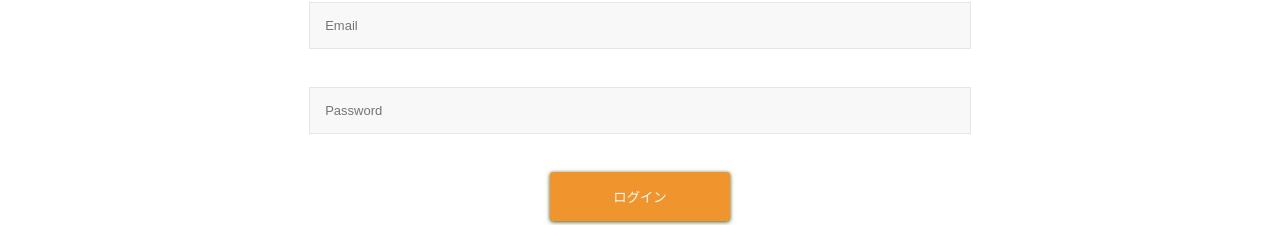
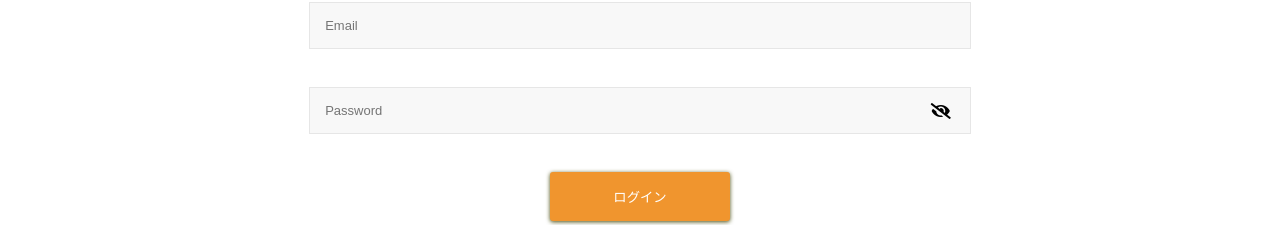
Before and after one commit to miyuhamaoka/EC-202207b, a Next.js app: page /users/login in a window 1280 px wide. Shown: the part 218-443 px from the top of the page. Built offline with nearby package versions, Linux system fonts and the light colour scheme.

Commit message:
ログイン画面に目隠しマーク追加しました

```diff
--- a/src/pages/users/login.tsx
+++ b/src/pages/users/login.tsx
@@ -1,5 +1,5 @@
 import { SyntheticEvent, useState } from 'react';
-
+import Head from 'next/head';
 import Link from 'next/link';
 // import fetch from 'unfetch';
 import { useRouter } from 'next/router';
@@ -50,8 +50,21 @@ export default function Login() {
     }
   }
 
+  const [isRevealPassword, setIsRevealPassword] = useState(false);
+
+  const togglePassword = () => {
+    setIsRevealPassword((prevState) => !prevState);
+  };
+
   return (
     <>
+    <Head>
+        <title>ログイン</title>
+        <link
+          href="https://use.fontawesome.com/releases/v5.6.1/css/all.css"
+          rel="stylesheet"
+        ></link>
+      </Head>
       <Layout />
       <div className={loginStyle.primary}>
         <form
@@ -74,12 +87,22 @@ export default function Login() {
             <div className={loginStyle.lavel}>
               <input
                 className={loginStyle.forminput}
-                type="password"
+                type={isRevealPassword ? 'text' : 'password'}
                 placeholder="Password"
                 name="pass"
                 id="password"
                 onChange={(e) => handleChange(e)}
               />
+              <div
+                onClick={togglePassword}
+                className={loginStyle.eyeBtn}
+              >
+                {isRevealPassword ? (
+                  <i className="fas fa-eye" />
+                ) : (
+                  <i className="fas fa-eye-slash" />
+                )}
+              </div>
             </div>
             <button className={loginStyle.loginbtn}>ログイン</button>
           </div>
--- a/src/pages/users/register.tsx
+++ b/src/pages/users/register.tsx
@@ -124,7 +124,7 @@ const Register = ({ users }: Users) => {
     return;
   }
 
-  // パスワード非表示設定
+  // パスワード表示/非表示設定
 
   const [isRevealPassword, setIsRevealPassword] = useState(false);
 
--- a/src/styles/login.module.css
+++ b/src/styles/login.module.css
@@ -18,6 +18,7 @@
 
 .lavel{
   padding-bottom: 2%;
+  position: relative;
 }
 
 .loginbtn{
@@ -80,3 +81,9 @@
   background:#f79e10;
   color:white;
 }
+
+.eyeBtn {
+  position: absolute;
+  top: 14px;
+  right: 20px;
+}
```
